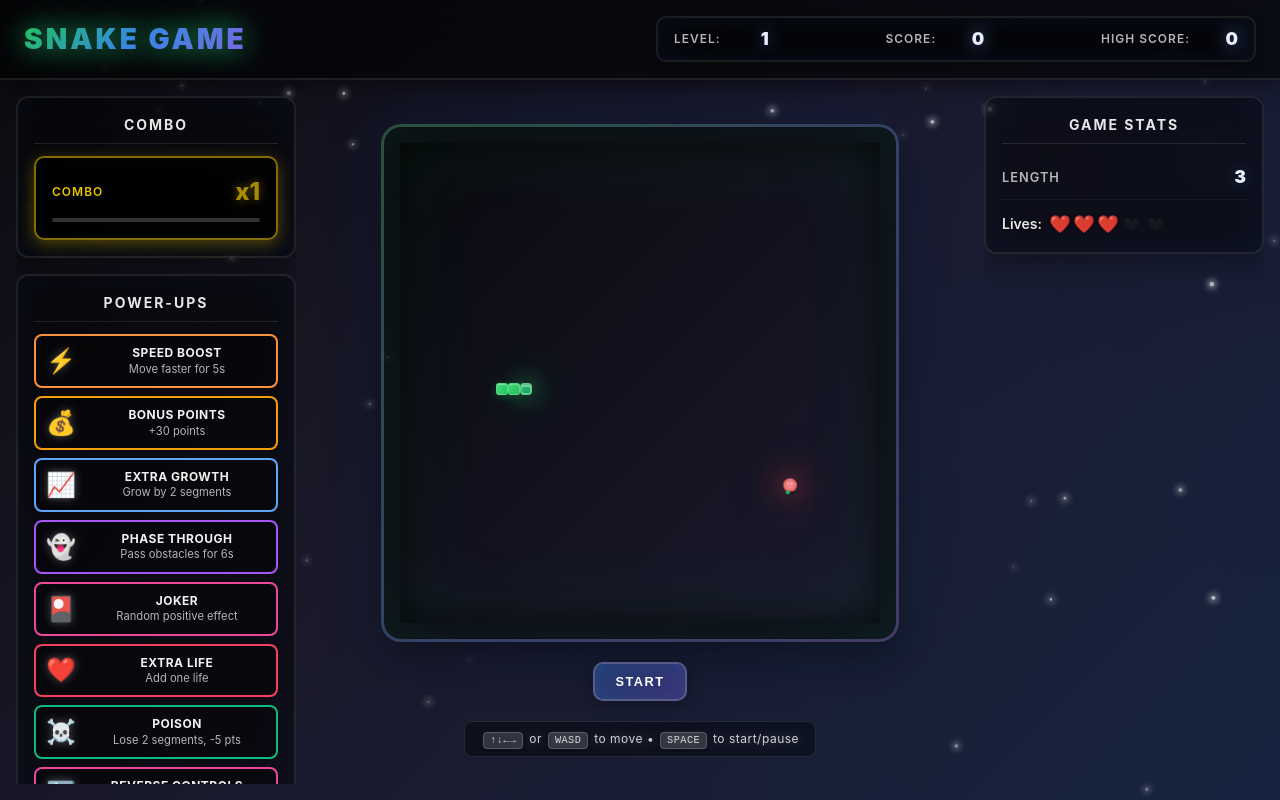
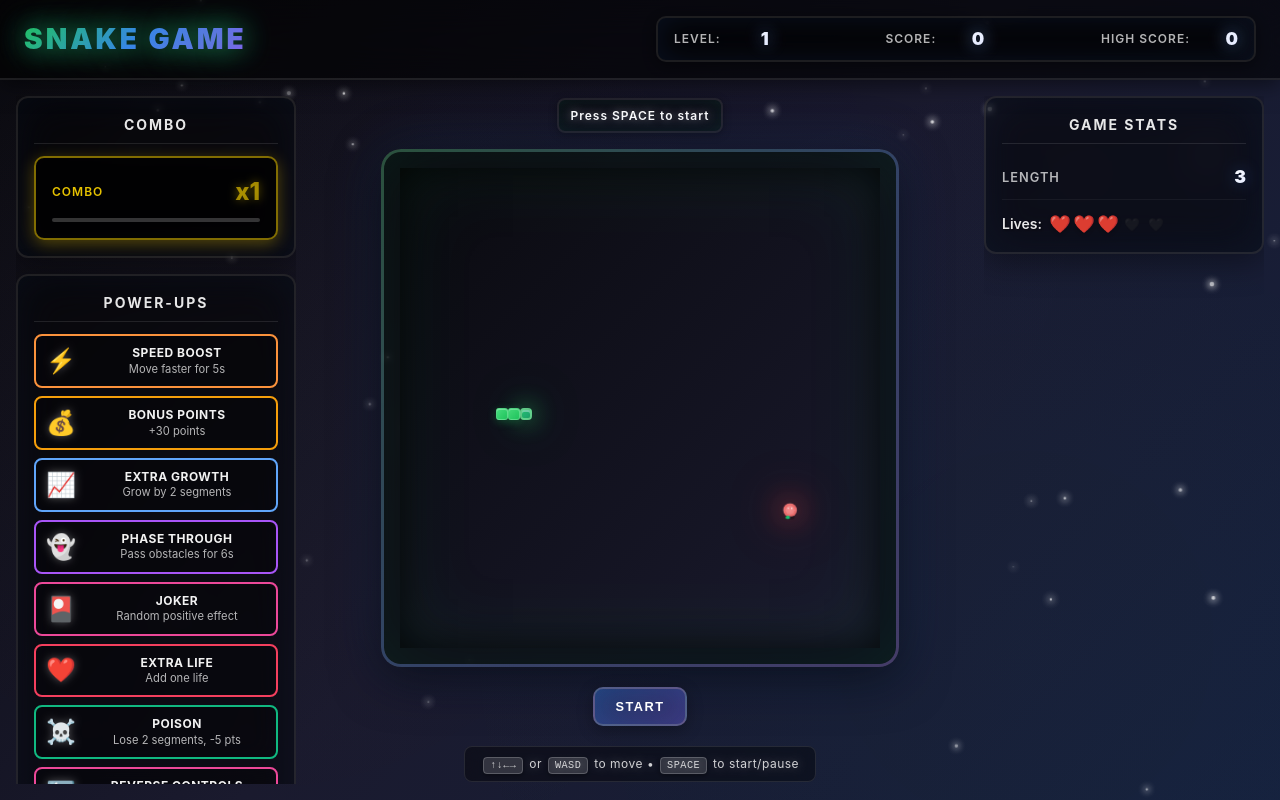
Before and after one commit to rafaeljfec2/connexto-snakegame-funny, a React (Vite) app: page / in a window 1280 px wide. Built offline with nearby package versions, Linux system fonts and the light colour scheme.

Commit message:
Add StatusMessage component to App for improved game state feedback

```diff
--- a/src/App.tsx
+++ b/src/App.tsx
@@ -3,6 +3,7 @@ import { useGameLoop } from "@/hooks/useGameLoop";
 import { useKeyboard } from "@/hooks/useKeyboard";
 import { GameBoard } from "./components/GameBoard";
 import { GameInfo } from "./components/GameInfo";
+import { StatusMessage } from "./components/StatusMessage";
 import { GameControls } from "./components/GameControls";
 import { LevelUpAnimation } from "./components/LevelUpAnimation";
 import { ActivePowerUps } from "./components/ActivePowerUps";
@@ -135,6 +136,7 @@ function App() {
 
         {/* Center Game Area */}
         <div className={styles.gameArea}>
+          <StatusMessage status={gameState.status} />
           <div className={styles.gameContainer}>
             <GameBoard
               snake={gameState.snake}
```
